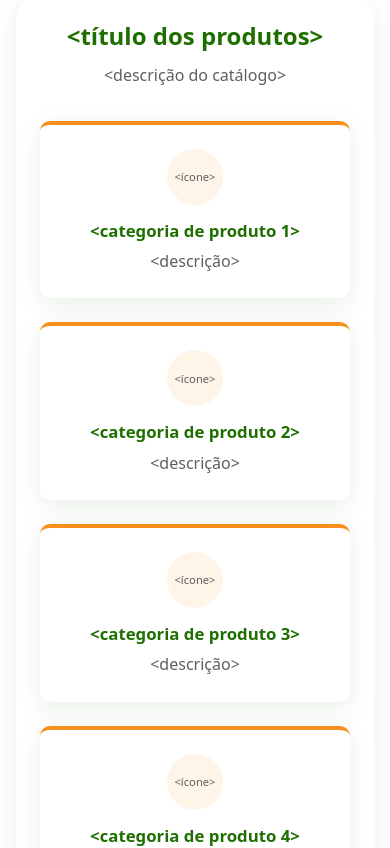
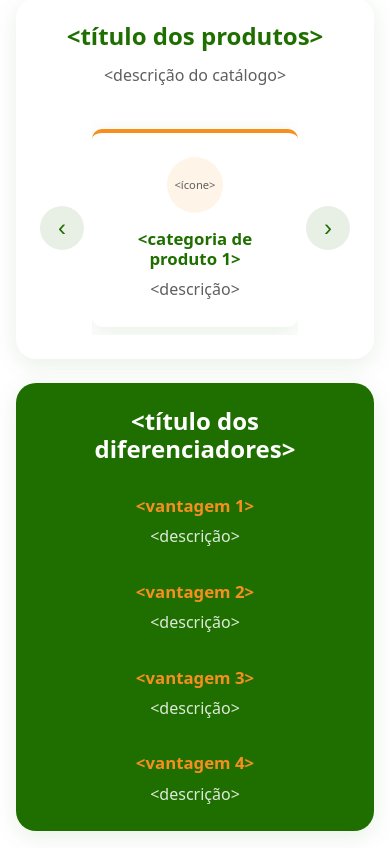
Before and after one commit to afonsohj1812/AgroBonjardim, a Vue app: page / in a window 390 px wide. Shown: the part 1760-2608 px from the top of the page. Built offline with nearby package versions, Linux system fonts and the light colour scheme.

Commit message:
Products configuration

```diff
--- a/src/components/AppHeader.vue
+++ b/src/components/AppHeader.vue
@@ -3,6 +3,7 @@ import { ref, watch } from "vue";
 import { useRoute } from "vue-router";
 
 import { routes } from "@/router";
+import { categorias } from "@/data/products";
 import logo from "@/assets/logo.png";
 
 const open = ref(false);
@@ -30,13 +31,26 @@ watch(
         </button>
 
         <nav class="nav" :class="{ open }">
-          <RouterLink
+          <div
             v-for="r in centreRoutes"
             :key="r.name"
-            :to="{ name: r.name }"
+            class="item"
+            :class="{ 'item--menu': r.name === 'products' }"
           >
-            {{ r.meta.label }}
-          </RouterLink>
+            <RouterLink :to="{ name: r.name }">
+              {{ r.meta.label }}
+            </RouterLink>
+
+            <ul v-if="r.name === 'products'" class="dropdown">
+              <li v-for="categoria in categorias" :key="categoria.slug">
+                <RouterLink
+                  :to="{ name: 'products', hash: `#${categoria.slug}` }"
+                >
+                  {{ categoria.nome }}
+                </RouterLink>
+              </li>
+            </ul>
+          </div>
         </nav>
 
         <nav class="contact" :class="{ open }">
@@ -84,6 +98,11 @@ watch(
   justify-self: end;
 }
 
+.nav {
+  display: flex;
+  justify-content: center;
+}
+
 .nav a {
   font-weight: bold;
   color: var(--white);
@@ -94,6 +113,54 @@ watch(
 .nav a:hover,
 .nav a.router-link-active {
   color: var(--green-light);
+}
+
+.item {
+  position: relative;
+  display: flex;
+  align-items: center;
+}
+
+.item--menu > a::after {
+  content: "";
+  display: inline-block;
+  margin-left: 0.4rem;
+  vertical-align: middle;
+  border: 0.3rem solid transparent;
+  border-top-color: currentColor;
+  transform: translateY(0.15rem);
+}
+
+.dropdown {
+  position: absolute;
+  top: 100%;
+  left: 50%;
+  transform: translateX(-50%);
+  z-index: 20;
+  display: none;
+  min-width: 15rem;
+  padding: 0.5rem;
+  list-style: none;
+  background: var(--green-darker);
+  border-radius: var(--radius);
+  box-shadow: var(--shadow);
+}
+
+.item--menu:hover .dropdown,
+.item--menu:focus-within .dropdown {
+  display: block;
+}
+
+.dropdown a {
+  display: block;
+  padding: 0.5rem 0.75rem;
+  border-radius: var(--radius);
+  font-weight: 600;
+  white-space: nowrap;
+}
+
+.dropdown a:hover {
+  background: var(--green-dark);
 }
 
 .contact a {
@@ -137,5 +204,28 @@ watch(
   .contact.open {
     display: flex;
   }
+
+  .item {
+    flex-direction: column;
+    align-items: stretch;
+  }
+
+  /* No hover on touch: the categories just sit inline, indented. */
+  .dropdown {
+    position: static;
+    display: block;
+    transform: none;
+    padding: 0 0 0 1rem;
+    background: transparent;
+    box-shadow: none;
+  }
+
+  .dropdown a {
+    font-weight: normal;
+  }
+
+  .item--menu > a::after {
+    display: none;
+  }
 }
 </style>
--- /dev/null
+++ b/src/data/products.js
@@ -0,0 +1,50 @@
+export const categorias = [
+  {
+    slug: "categoria-1",
+    nome: "<categoria de produto 1>",
+    descricao: "<descrição>",
+    icone: null,
+  },
+  {
+    slug: "categoria-2",
+    nome: "<categoria de produto 2>",
+    descricao: "<descrição>",
+    icone: null,
+  },
+  {
+    slug: "categoria-3",
+    nome: "<categoria de produto 3>",
+    descricao: "<descrição>",
+    icone: null,
+  },
+  {
+    slug: "categoria-4",
+    nome: "<categoria de produto 4>",
+    descricao: "<descrição>",
+    icone: null,
+  },
+  {
+    slug: "categoria-5",
+    nome: "<categoria de produto 5>",
+    descricao: "<descrição>",
+    icone: null,
+  },
+  {
+    slug: "categoria-6",
+    nome: "<categoria de produto 6>",
+    descricao: "<descrição>",
+    icone: null,
+  },
+  {
+    slug: "categoria-7",
+    nome: "<categoria de produto 7>",
+    descricao: "<descrição>",
+    icone: null,
+  },
+  {
+    slug: "categoria-8",
+    nome: "<categoria de produto 8>",
+    descricao: "<descrição>",
+    icone: null,
+  },
+];
--- a/src/router/index.js
+++ b/src/router/index.js
@@ -33,5 +33,6 @@ export const routes = [
 export default createRouter({
   history: createWebHistory(),
   routes,
-  scrollBehavior: () => ({ top: 0 }),
+  scrollBehavior: (to) =>
+    to.hash ? { el: to.hash, behavior: "smooth" } : { top: 0 },
 });
--- a/src/views/HomeView.vue
+++ b/src/views/HomeView.vue
@@ -1,3 +1,17 @@
+<script setup>
+import { ref } from "vue";
+
+import { categorias } from "@/data/products";
+
+const track = ref(null);
+
+const slide = (direction) =>
+  track.value.scrollBy({
+    left: direction * track.value.clientWidth,
+    behavior: "smooth",
+  });
+</script>
+
 <template>
   <div class="container">
     <!-- Hero: mission over a looping background video. -->
@@ -67,17 +81,32 @@
         <p class="muted">&lt;descrição do catálogo&gt;</p>
       </div>
 
-      <div class="grid">
-        <RouterLink
-          v-for="n in 6"
-          :key="n"
-          class="card category"
-          :to="{ name: 'products' }"
-        >
-          <span class="icon">&lt;ícone&gt;</span>
-          <h3>&lt;categoria de produto {{ n }}&gt;</h3>
-          <p class="muted">&lt;descrição&gt;</p>
-        </RouterLink>
+      <div class="carousel">
+        <button class="arrow" aria-label="Anterior" @click="slide(-1)">
+          ‹
+        </button>
+
+        <ul ref="track" class="track">
+          <li v-for="categoria in categorias" :key="categoria.slug">
+            <RouterLink
+              class="card category"
+              :to="{ name: 'products', hash: `#${categoria.slug}` }"
+            >
+              <img
+                v-if="categoria.icone"
+                class="icon"
+                :src="categoria.icone"
+                alt=""
+              />
+              <span v-else class="icon icon--empty">&lt;ícone&gt;</span>
+
+              <h3>{{ categoria.nome }}</h3>
+              <p class="muted">{{ categoria.descricao }}</p>
+            </RouterLink>
+          </li>
+        </ul>
+
+        <button class="arrow" aria-label="Seguinte" @click="slide(1)">›</button>
       </div>
     </section>
 
@@ -224,8 +253,75 @@
   font-size: 0.9rem;
 }
 
+.carousel {
+  display: flex;
+  align-items: center;
+  gap: 0.5rem;
+  margin-top: 2rem;
+}
+
+.track {
+  --per-view: 4;
+  --gap: 1.5rem;
+
+  list-style: none;
+  display: flex;
+  gap: var(--gap);
+  flex: 1;
+  overflow-x: auto;
+  scroll-snap-type: x proximity;
+  scrollbar-width: none;
+}
+
+.track::-webkit-scrollbar {
+  display: none;
+}
+
+.track > li {
+  flex: 0 0 calc((100% - (var(--per-view) - 1) * var(--gap)) / var(--per-view));
+  scroll-snap-align: start;
+  padding-block: 0.5rem;
+}
+
+@media (max-width: 1100px) {
+  .track {
+    --per-view: 3;
+  }
+}
+
+@media (max-width: 800px) {
+  .track {
+    --per-view: 2;
+  }
+}
+
+@media (max-width: 560px) {
+  .track {
+    --per-view: 1;
+  }
+}
+
+.arrow {
+  flex: none;
+  width: 2.75rem;
+  height: 2.75rem;
+  border: none;
+  border-radius: 50%;
+  background: var(--green-soft);
+  color: var(--green);
+  font-size: 1.5rem;
+  line-height: 1;
+  cursor: pointer;
+}
+
+.arrow:hover {
+  background: var(--orange);
+  color: var(--white);
+}
+
 .category {
   display: block;
+  height: 100%;
   text-align: center;
   text-decoration: none;
   color: inherit;
@@ -238,6 +334,10 @@
   height: 3.5rem;
   margin: 0 auto 1rem;
   border-radius: 50%;
+  object-fit: contain;
+}
+
+.icon--empty {
   background: var(--orange-soft);
   color: var(--muted);
   font-size: 0.7rem;
--- a/src/views/ProductsView.vue
+++ b/src/views/ProductsView.vue
@@ -1,3 +1,7 @@
+<script setup>
+import { categorias } from "@/data/products";
+</script>
+
 <template>
   <div class="container">
     <section class="panel">
@@ -5,11 +9,37 @@
       <p class="muted">&lt;descrição do catálogo&gt;</p>
 
       <div class="grid">
-        <article v-for="n in 6" :key="n" class="card">
-          <h3>&lt;categoria de produto {{ n }}&gt;</h3>
-          <p class="muted">&lt;descrição&gt;</p>
+        <article
+          v-for="categoria in categorias"
+          :id="categoria.slug"
+          :key="categoria.slug"
+          class="card"
+        >
+          <img v-if="categoria.icone" class="icon" :src="categoria.icone" alt="" />
+          <span v-else class="icon icon--empty">&lt;ícone&gt;</span>
+
+          <h3>{{ categoria.nome }}</h3>
+          <p class="muted">{{ categoria.descricao }}</p>
         </article>
       </div>
     </section>
   </div>
 </template>
+
+<style scoped>
+.icon {
+  display: grid;
+  place-items: center;
+  width: 3.5rem;
+  height: 3.5rem;
+  margin-bottom: 1rem;
+  border-radius: 50%;
+  object-fit: contain;
+}
+
+.icon--empty {
+  background: var(--orange-soft);
+  color: var(--muted);
+  font-size: 0.7rem;
+}
+</style>
```
